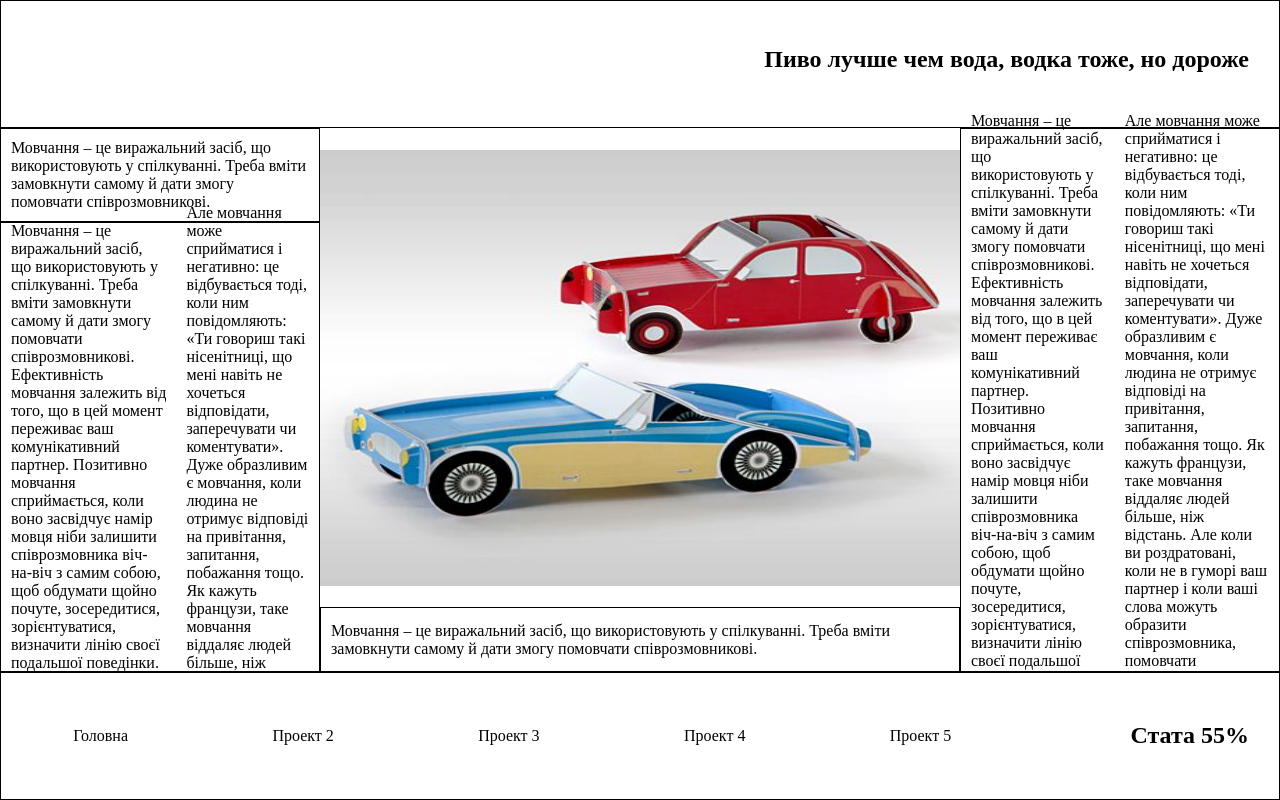
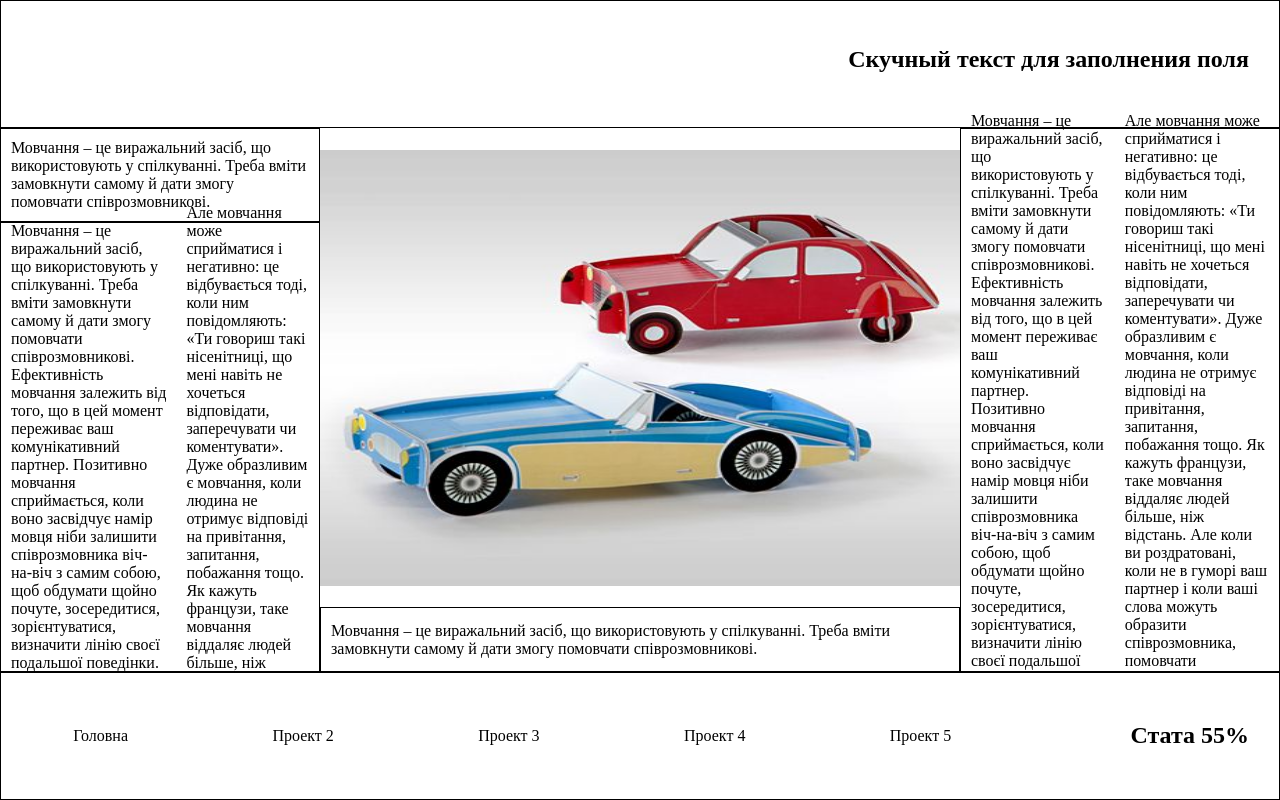
Before and after one commit to pamaf1/web_node_laba1, a plain HTML site: page index.html in a window 1280 px wide. Drawn offline with Linux system fonts and the light colour scheme.

Commit message:
Update index.html

```diff
--- a/index.html
+++ b/index.html
@@ -9,7 +9,7 @@
 </head>
 <body>
     <div class="grid-item1">
-        <h1>Пиво лучше чем вода, водка тоже, но дороже</h1>
+        <h1>Скучный текст для заполнения поля</h1>
     </div>
     <div class="grid-item2">
         <p>Мовчання – це виражальний засіб, що використовують у спілкуванні. Треба вміти замовкнути самому й дати змогу помовчати співрозмовникові.</p>
```
